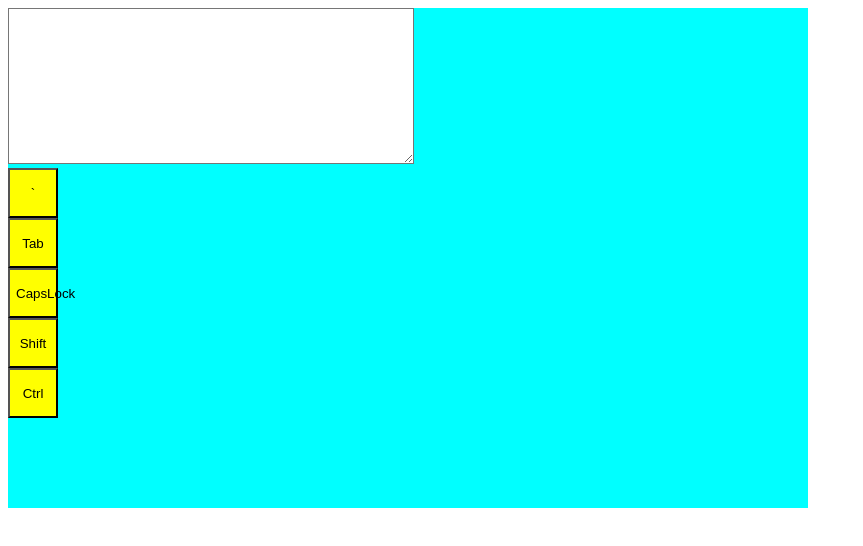
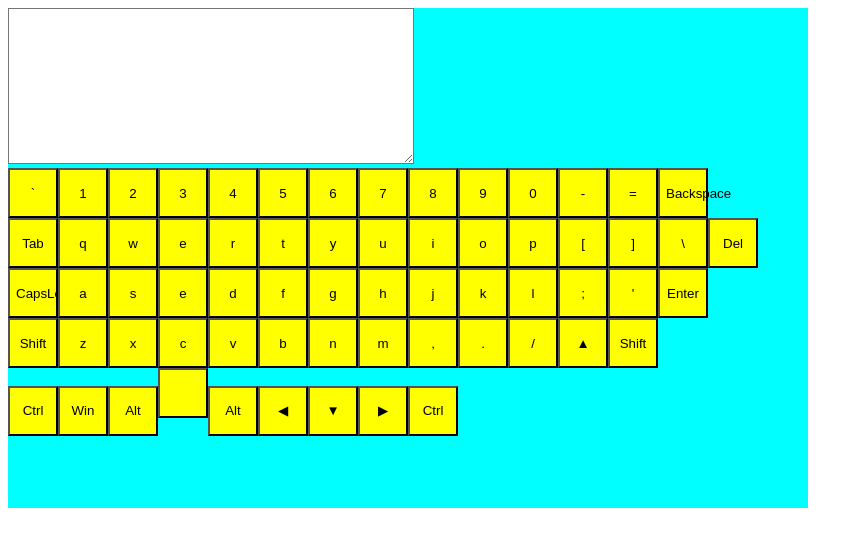
Before and after one commit to MKsenni/virtual-keyboard, a website with bundled scripts: page index.html in a window 1280 px wide. Shown: the whole page, without its empty margins (0-863 px from the left). Built offline with nearby package versions, Linux system fonts and the light colour scheme.

Commit message:
feat: output the key values to the keyboard

```diff
--- a/components/keyboard/keyButton.js
+++ b/components/keyboard/keyButton.js
@@ -1,43 +1,34 @@
 import { keys } from "../../keys.js";
 
-// const getArrayFromData = () => {
-//   for (let i = 0; i < keys.length; i++) {
-//     let row = keys[i];
-//     return row;
-//   }
-// }
-
-// let firstRow = getArrayFromData();
-// console.log(firstRow);
-// const firstRow = keys[0];
-
-export const keyButtonEngDown = (data) => {
-  for (let i = 0; i < data.length; i++) {
+const keyButtonEngDown = (data) => {
+  let btnsFirstRow = new Array();
+  for (let i = 0; i < data.length; i += 1) {
     let button = data[i].eng.pressDown;
-    return button;
+    btnsFirstRow.push(button);
   }
+  return btnsFirstRow;
 };
 
-const keyButtonEngUp = (data) => {
-  for (let i = 0; i < data.length; i++) {
-    let button = data[i].eng.pressUp;
-    return button;
-  }
-};
+// const keyButtonEngUp = (data) => {
+//   for (let i = 0; i < data.length; i++) {
+//     let button = data[i].eng.pressUp;
+//     // return button;
+//   }
+// };
 
-const keyButtonRusDown = (data) => {
-  for (let i = 0; i < data.length; i++) {
-    let button = data[i].rus.pressDown;
-    return button;
-  }
-};
+// const keyButtonRusDown = (data) => {
+//   for (let i = 0; i < data.length; i++) {
+//     let button = data[i].rus.pressDown;
+//     // return button;
+//   }
+// };
 
-const keyButtonRusUp = (data) => {
-  for (let i = 0; i < data.length; i++) {
-    let button = data[i].rus.pressDown;
-    return button;
-  }
-};
+// const keyButtonRusUp = (data) => {
+//   for (let i = 0; i < data.length; i++) {
+//     let button = data[i].rus.pressDown;
+//     // return button;
+//   }
+// };
 
 export const firstRow = keyButtonEngDown(keys[0]);
 export const secondRow = keyButtonEngDown(keys[1]);
--- a/components/keyboard/keyboard.js
+++ b/components/keyboard/keyboard.js
@@ -1,5 +1,3 @@
-// import { keyButtonEngDown } from "./keyButton.js";
-// import { keys } from "../../keys.js";
 import * as KeyButton from './keyButton.js';
 
 const cssClasses = {
@@ -7,18 +5,13 @@ const cssClasses = {
   TEXTAREA: 'textarea',
   WRAPPER: 'keyboard__wrapper',
   ROW: 'keyboard__row',
-  // ROW: ['keyboard__first-row', 'keyboard__second-row', 'keyboard__third-row', 'keyboard__four-row', 'keyboard__five-row'],
   KEY: 'key',
 }
-
-// let arr = keys;
 
 export const createKeyboard = (keys) => {
   if (!Array.isArray(keys)) {
     throw TypeError(console.log('EROR'));
   }
-
-  // let template = '';
 
   const keyboard  = createElement('section', cssClasses.KEYBOARD);
 
@@ -34,60 +27,36 @@ export const createKeyboard = (keys) => {
     wrapper.append(row);
     rowArr.push(row);
   }
-  console.log(rowArr);
 
+  for (let i = 0; i < 14; i += 1) {
     const buttonFirstRow  = createElement('button', cssClasses.KEY);
     rowArr[0].append(buttonFirstRow);
-  buttonFirstRow.textContent = KeyButton.firstRow;
+    buttonFirstRow.textContent = KeyButton.firstRow[i];
+  }
 
+  for (let i = 0; i < 15; i += 1) {
     const buttonSecondRow  = createElement('button', cssClasses.KEY);
     rowArr[1].append(buttonSecondRow);
-  buttonSecondRow.textContent = KeyButton.secondRow;
+    buttonSecondRow.textContent = KeyButton.secondRow[i];
+  }
 
+  for (let i = 0; i < 14; i += 1) {
     const buttonThirdRow  = createElement('button', cssClasses.KEY);
     rowArr[2].append(buttonThirdRow);
-  buttonThirdRow.textContent = KeyButton.thirdRow;
+    buttonThirdRow.textContent = KeyButton.thirdRow[i];
+  }
 
+  for (let i = 0; i < 13; i += 1) {
     const buttonFourRow  = createElement('button', cssClasses.KEY);
     rowArr[3].append(buttonFourRow);
-  buttonFourRow.textContent = KeyButton.fourRow;
+    buttonFourRow.textContent = KeyButton.fourRow[i];
+  }
 
+  for (let i = 0; i < 9; i += 1) {
     const buttonFiveRow  = createElement('button', cssClasses.KEY);
     rowArr[4].append(buttonFiveRow);
-  buttonFiveRow.textContent = KeyButton.fiveRow;
-
-
-  // template += `<span class=>${firstRow}`;
-  // template += '</span>';
-
-  // cssClasses.ROW.map(row => {
-  //   template += `<div class=${row}>`;
-
-  //     template += `<div class=${cssClasses.KEY}>`;
-
-  //       template += `<span class=>${firstRow}`;
-  //       template += '</span>';
-
-  //     template += '</div>';
-
-  //   template += '</div>';
-
-    // template += `<div class=${row}>`;
-
-    //   template += `<div class=${cssClasses.KEY}>`;
-
-    //     template += `<span class=>${thirdRow}`;
-    //     template += '</span>';
-
-    //   template += '</div>';
-
-    // template += '</div>';
-  // }
-  // );
-
-
-  // wrapper.innerHTML = template;
-
+    buttonFiveRow.textContent = KeyButton.fiveRow[i];
+  }
 
   return keyboard;
 }
@@ -97,6 +66,3 @@ const createElement = (tagName, className) => {
   element.classList.add(className);
   return element;
 }
-
-
-// const buttons = Object.keys
--- a/scss/blocks/_keyboard.scss
+++ b/scss/blocks/_keyboard.scss
@@ -10,7 +10,7 @@
   }
 
   &__wrapper {
-    width: 400px;
+    // width: 400px;
     height: 300px;
   }
 
```
Also changed, not shown: css/style.css, 1 other file. Lines whose indentation alone changed are shown as unchanged.
